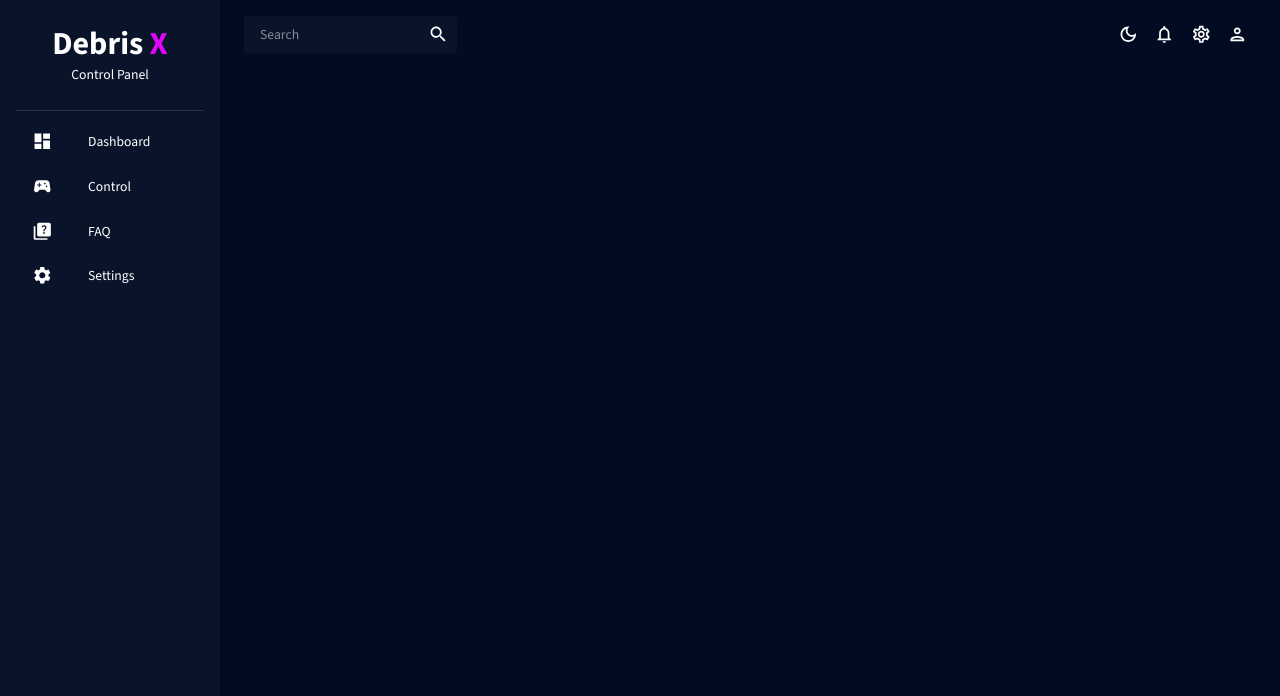
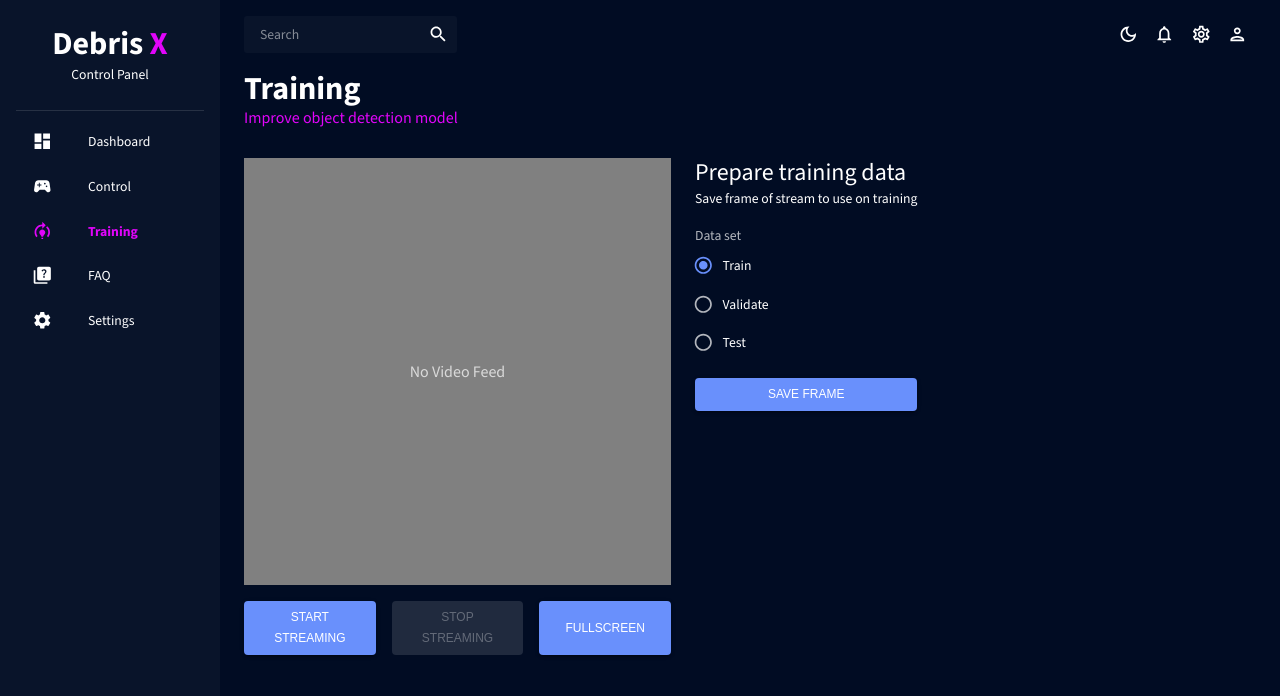
Before and after one commit to Archegon/debrisx-frontend, a React (Create React App) app: page /training in a window 1280 px wide. Shown: the top 696 px of the page. Built offline with nearby package versions, Linux system fonts and the light colour scheme.

Commit message:
Added training page

```diff
--- a/src/App.js
+++ b/src/App.js
@@ -7,6 +7,7 @@ import FAQ from './scenes/faq';
 import Settings from "./scenes/settings";
 import Sidebar from './scenes/global/Sidebar';
 import Control from "./scenes/control";
+import Training from "./scenes/training";
 
 function App() {
   const [theme, colorMode] = useMode();
@@ -26,6 +27,7 @@ function App() {
                   <Route path="/control" element={<Control />} />
                   <Route path="/faq" element={<FAQ />} />
                   <Route path="/settings" element={<Settings />} />
+                  <Route path="/training" element={<Training />} />
                 </Routes>
               </Box>
             </Box>
--- a/src/components/VideoFeed.jsx
+++ b/src/components/VideoFeed.jsx
@@ -16,7 +16,7 @@ const stopPredictedFeed = async () => {
     return response.data;
 };
 
-const VideoFeed = () => {
+const VideoFeed = ({ maxWidth }) => {
     const imgRef = useRef(null);
     const videoContainerRef = useRef(null);
     const [isStreaming, setIsStreaming] = useState(false);
@@ -64,7 +64,7 @@ const VideoFeed = () => {
     };
 
     return (
-        <Stack spacing={2} direction={'column'} alignItems={'center'}>
+        <Stack spacing={2} direction={'column'} alignItems={'center'} maxWidth={maxWidth}>
             <Box
                 ref={videoContainerRef}
                 sx={{
--- a/src/scenes/dashboard/index.jsx
+++ b/src/scenes/dashboard/index.jsx
@@ -1,4 +1,4 @@
-import React, { useState, useEffect, useMemo } from 'react';
+import React, { useState, useEffect } from 'react';
 import GridLayout from 'react-grid-layout';
 import { Box, Typography } from "@mui/material";
 import Header from "../../components/Header";
--- a/src/scenes/global/Sidebar.jsx
+++ b/src/scenes/global/Sidebar.jsx
@@ -4,6 +4,7 @@ import DashboardIcon from '@mui/icons-material/Dashboard';
 import QuizIcon from '@mui/icons-material/Quiz';
 import SettingsIcon from '@mui/icons-material/Settings';
 import SportsEsportsIcon from '@mui/icons-material/SportsEsports';
+import ModelTrainingIcon from '@mui/icons-material/ModelTraining';
 import { tokens } from '../../theme';
 
 const Sidebar = () => {
@@ -52,6 +53,12 @@ const Sidebar = () => {
                         </ListItemIcon>
                         <ListItemText primary="Control" />
                     </ListItemButton>
+                    <ListItemButton component={NavLink} to="/training">
+                        <ListItemIcon>
+                            <ModelTrainingIcon />
+                        </ListItemIcon>
+                        <ListItemText primary="Training" />
+                    </ListItemButton>
                     <ListItemButton component={NavLink} to="/faq">
                         <ListItemIcon>
                             <QuizIcon />
--- /dev/null
+++ b/src/scenes/training/index.jsx
@@ -0,0 +1,36 @@
+import { Box, Button, Stack, Typography, RadioGroup, FormControl, FormControlLabel, Radio, FormLabel } from "@mui/material";
+import Header from "../../components/Header";
+import VideoFeed from "../../components/VideoFeed";
+
+const Training = () => {
+    return (
+        <Box>
+            <Header title="Training" subtitle="Improve object detection model" />
+            <Stack direction={'row'} spacing={3}>
+                <VideoFeed maxWidth={450} />
+                <Stack direction={'column'} spacing={2}>
+                    {/* Add training controls here */}
+                    <Box>
+                        <Typography variant="h3">Prepare training data</Typography>
+                        <Typography variant="subtitle1">Save frame of stream to use on training</Typography>
+                    </Box>
+                    <FormControl>
+                        <FormLabel id="data-radio-buttons-group-label">Data set</FormLabel>
+                        <RadioGroup
+                            aria-labelledby="data-radio-buttons-group-label"
+                            defaultValue="train"
+                            name="radio-buttons-group"
+                        >
+                            <FormControlLabel value="train" control={<Radio />} label="Train" />
+                            <FormControlLabel value="validate" control={<Radio />} label="Validate" />
+                            <FormControlLabel value="test" control={<Radio />} label="Test" />
+                        </RadioGroup>
+                    </FormControl>
+                    <Button variant="contained" color="primary">Save Frame</Button>
+                </Stack>
+            </Stack>
+        </Box>
+    );
+}
+
+export default Training;
```
